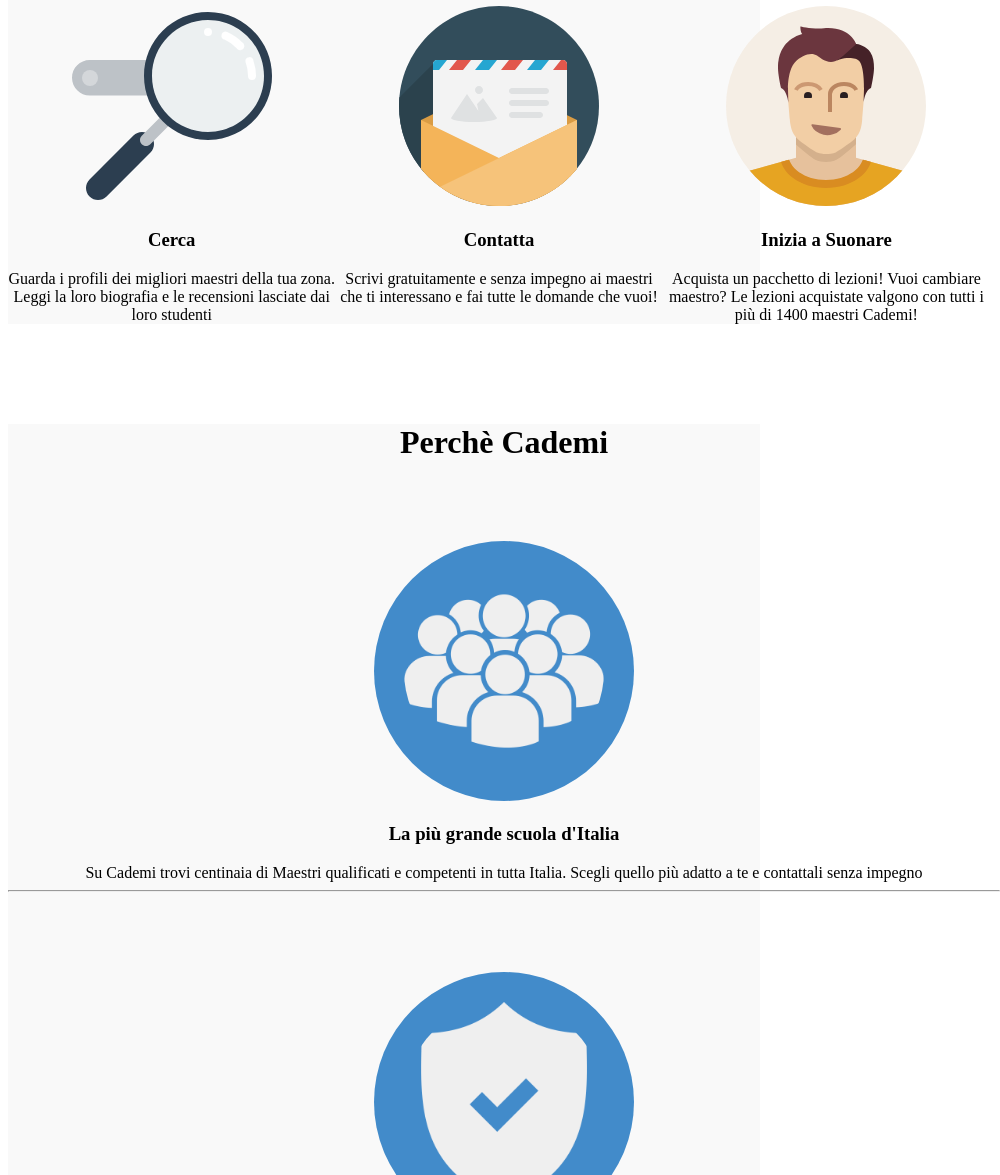
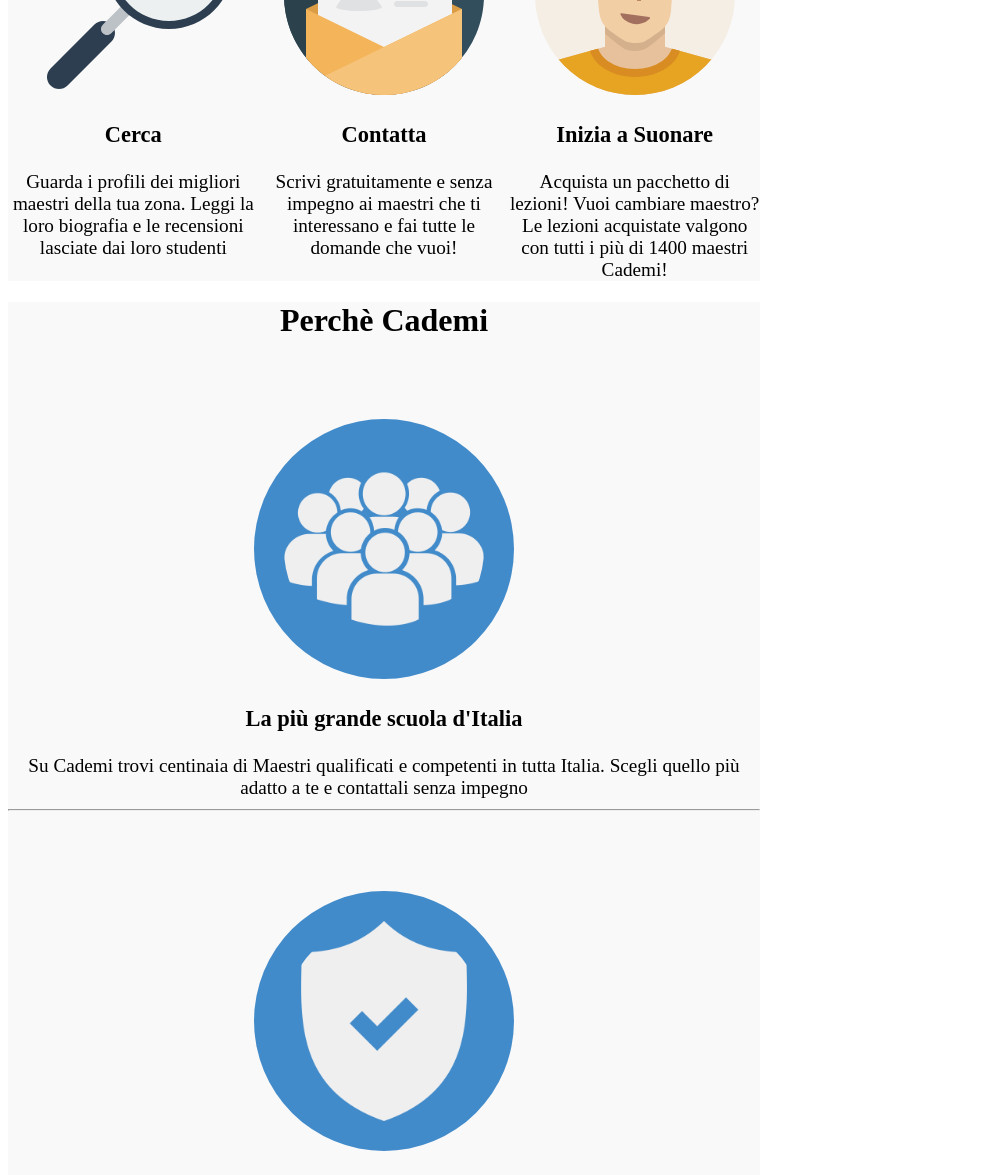
Before and after one commit to Antoniok2/html-css-resp-wannabe, a plain HTML site: page index.html in a window 768 px wide. Shown: the part 624-1799 px from the top of the page, 1000 px wide, since content can reach past the window. Drawn offline with Linux system fonts and the light colour scheme.

Commit message:
esercizio finito compreso bonus

```diff
--- /dev/null
+++ b/bonus/tablet.css
@@ -0,0 +1,40 @@
+@media all and (min-width: 420px) and (max-width:810px){
+    .row {
+      max-width: 100%;
+      width: 100%;
+      margin: 0 auto;
+    }
+
+
+    #lezioni .row>.left,
+    #lezioni .row>.right {
+      max-width: 50%;
+      width: 100%;
+      float: left;
+      font-size: 1.2rem;
+    }
+
+    #steps .row>.left,
+    #steps .row>.central,
+    #steps .row>.right {
+      float: left;
+      width: calc(100% / 3);
+      margin: 0px auto;
+      font-size: 1.2rem;
+
+    }
+
+    #why .row>.first,
+    #why .row>.second,
+    #why .row>.third {
+      width: 100%;
+      font-size: 1.2rem;
+
+    }
+
+    img {
+      max-width: 100%;
+      height: 200px;
+    }
+
+  }
--- a/css/style.css
+++ b/css/style.css
@@ -76,7 +76,7 @@ img {
 
 @media all and (max-width:419px) {
   .row {
-    max-width: 419px;
+    max-width: 100%;
     width: 100%;
     margin: 0 auto;
 
@@ -84,8 +84,8 @@ img {
 
   #lezioni .row>.left,
   #lezioni .row>.right {
-    max-width: 419px;
-    width: 96%;
+    max-width: 100%;
+    width: 100%;
     float: none;
     margin: 10px auto;
   }
--- a/index.html
+++ b/index.html
@@ -4,6 +4,7 @@
     <meta charset="utf-8">
     <meta name="viewport" content="width=device-width, initial-scale=1.0">
     <link rel="stylesheet" href="css/style.css">
+    <link rel="stylesheet" href="bonus/tablet.css">
     <title>Boolean aCademy</title>
   </head>
   <body>
```
